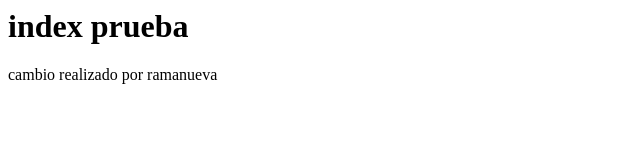
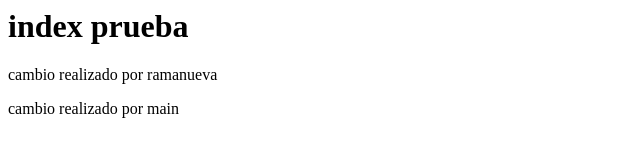
Before and after one commit to Javier939/git_practica2, a plain HTML site: page index.html in a window 1280 px wide. Shown: the whole page, without its empty margins (0-640 px from the left). Drawn offline with Linux system fonts and the light colour scheme.

Commit message:
añadir index.html en main

```diff
--- a/index.html
+++ b/index.html
@@ -1,2 +1,3 @@
 <h1>index prueba</h1>
 <p>cambio realizado por ramanueva</p>
+<p>cambio realizado por main</p>
```
